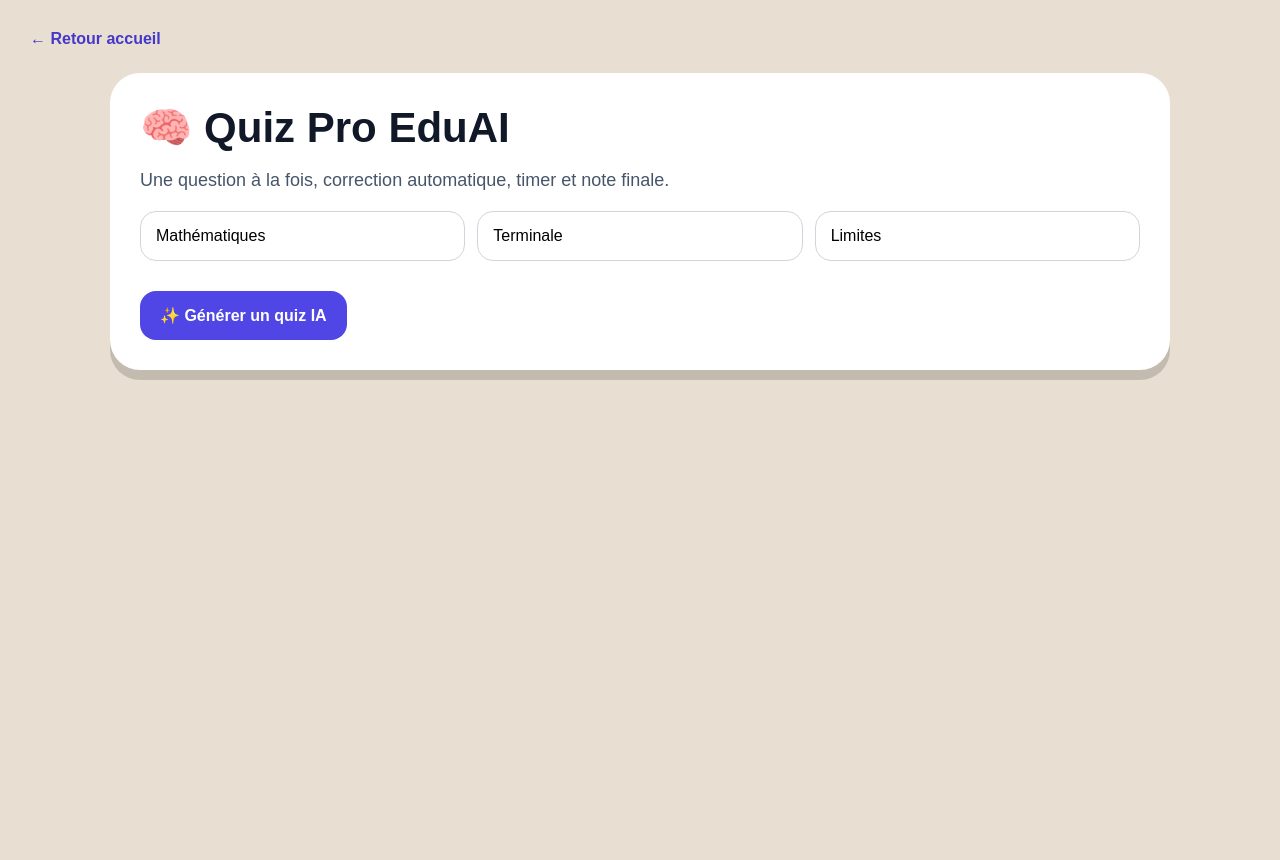
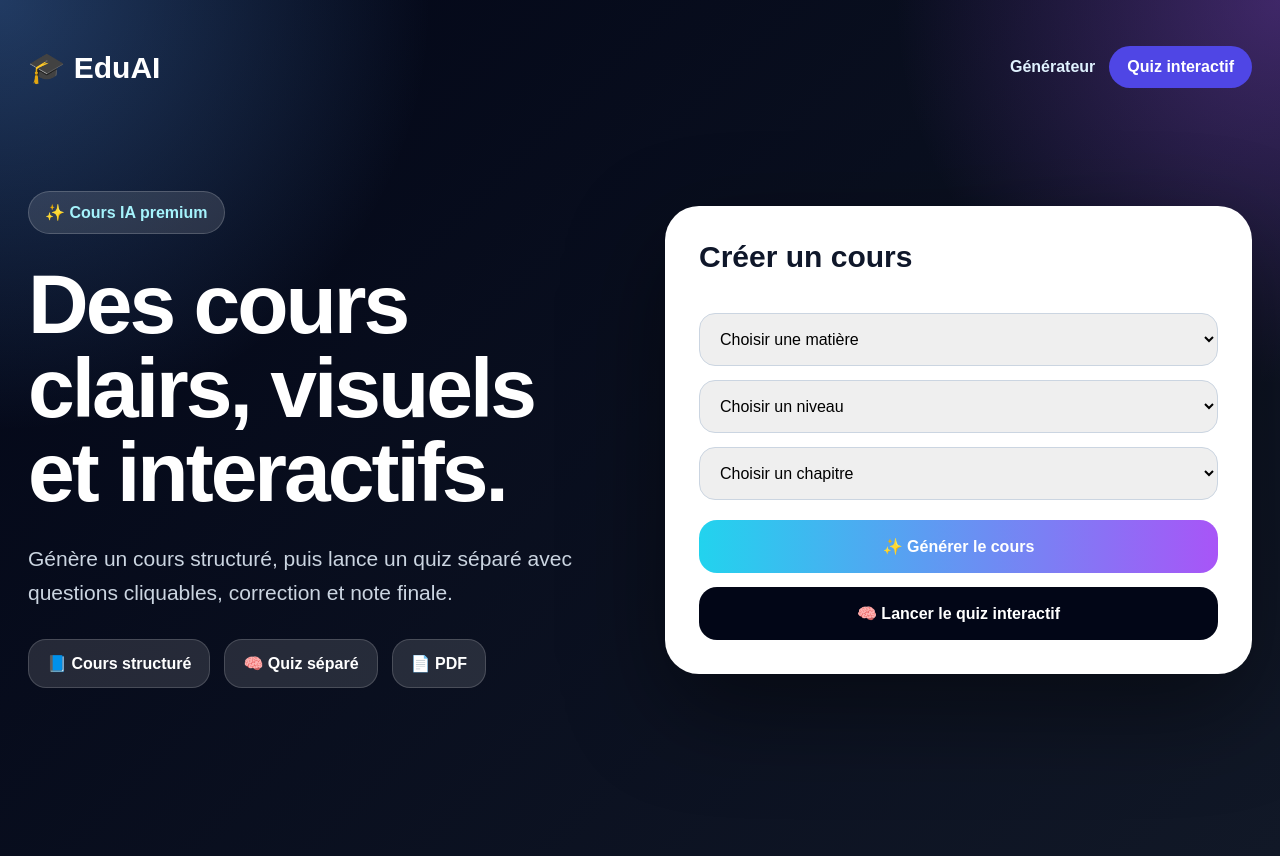
Before and after one commit to samighazouani1234-lab/soutien-scolaire, a Next.js app: page / in a window 1280 px wide. Built offline with nearby package versions, Linux system fonts and the light colour scheme.

Commit message:
Update page.tsx

```diff
--- a/app/page.tsx
+++ b/app/page.tsx
@@ -1,569 +1,168 @@
 "use client";
 
-import { Suspense, useEffect, useState } from "react";
-import { useSearchParams } from "next/navigation";
+import { useMemo, useState } from "react";
+import { data } from "../data/courses";
 
-type Question = {
-  question: string;
-  choices: string[];
-  answer: number;
-  explanation: string;
-  difficulty: string;
-};
+export default function Home() {
+  const [matiere, setMatiere] = useState("");
+  const [niveau, setNiveau] = useState("");
+  const [chapitre, setChapitre] = useState("");
+  const [course, setCourse] = useState("");
+  const [loading, setLoading] = useState(false);
 
-export default function QuizPage() {
+  const niveaux = useMemo(() => {
+    if (!matiere) return [];
+    const selected = (data as any)[matiere];
+    if (!selected) return [];
+    return Object.values(selected).flatMap((cat: any) => Object.keys(cat));
+  }, [matiere]);
+
+  const chapitres = useMemo(() => {
+    if (!matiere || !niveau) return [];
+    const selected = (data as any)[matiere];
+    if (!selected) return [];
+    for (const cat in selected) if (selected[cat][niveau]) return selected[cat][niveau];
+    return [];
+  }, [matiere, niveau]);
+
+  function getSection(title: string) {
+    if (!course) return "";
+    const regex = new RegExp(`### ${title}([\\s\\S]*?)(?=### |$)`);
+    return course.match(regex)?.[1]?.trim() || "";
+  }
+
+  async function generateCourse() {
+    if (!matiere || !niveau || !chapitre) return alert("Choisis une matière, un niveau et un chapitre");
+    setLoading(true);
+    setCourse("");
+
+    try {
+      const res = await fetch("/api/ia", {
+        method: "POST",
+        headers: { "Content-Type": "application/json" },
+        body: JSON.stringify({ matiere, niveau, chapitre }),
+      });
+      const json = await res.json();
+      setCourse(json.content || "Erreur génération du cours.");
+      setTimeout(() => document.getElementById("cours")?.scrollIntoView({ behavior: "smooth" }), 300);
+    } catch {
+      setCourse("Erreur serveur IA.");
+    }
+    setLoading(false);
+  }
+
+  function downloadPDF() {
+    document.title = `Cours-${matiere}-${chapitre}`;
+    window.print();
+  }
+
+  const quizUrl = `/quiz?matiere=${encodeURIComponent(matiere || "Mathématiques")}&niveau=${encodeURIComponent(niveau || "Terminale")}&chapitre=${encodeURIComponent(chapitre || "Limites")}`;
+
   return (
-    <Suspense fallback={<main style={styles.page}>Chargement...</main>}>
-      <QuizContent />
-    </Suspense>
+    <>
+      <style>{`@media print{body *{visibility:hidden}#print-area,#print-area *{visibility:visible}#print-area{position:absolute;left:0;top:0;width:100%;background:white!important;color:black!important;padding:40px}.no-print{display:none!important}}`}</style>
+      <main style={styles.page}>
+        <section style={styles.hero} className="no-print">
+          <nav style={styles.nav}>
+            <div style={styles.logo}>🎓 EduAI</div>
+            <div style={styles.navLinks}>
+              <a href="#generator" style={styles.link}>Générateur</a>
+              <a href={quizUrl} style={styles.quizNav}>Quiz interactif</a>
+            </div>
+          </nav>
+
+          <div style={styles.layout}>
+            <div>
+              <span style={styles.badge}>✨ Cours IA premium</span>
+              <h1 style={styles.title}>Des cours clairs, visuels et interactifs.</h1>
+              <p style={styles.subtitle}>Génère un cours structuré, puis lance un quiz séparé avec questions cliquables, correction et note finale.</p>
+              <div style={styles.tags}>
+                <span style={styles.tag}>📘 Cours structuré</span>
+                <span style={styles.tag}>🧠 Quiz séparé</span>
+                <span style={styles.tag}>📄 PDF</span>
+              </div>
+            </div>
+
+            <div id="generator" style={styles.card}>
+              <h2 style={styles.cardTitle}>Créer un cours</h2>
+              <select style={styles.input} value={matiere} onChange={(e) => { setMatiere(e.target.value); setNiveau(""); setChapitre(""); setCourse(""); }}>
+                <option value="">Choisir une matière</option>
+                {Object.keys(data).map((m) => <option key={m} value={m}>{m}</option>)}
+              </select>
+              <select style={styles.input} value={niveau} onChange={(e) => { setNiveau(e.target.value); setChapitre(""); setCourse(""); }}>
+                <option value="">Choisir un niveau</option>
+                {niveaux.map((n: any) => <option key={n} value={n}>{n}</option>)}
+              </select>
+              <select style={styles.input} value={chapitre} onChange={(e) => { setChapitre(e.target.value); setCourse(""); }}>
+                <option value="">Choisir un chapitre</option>
+                {chapitres.map((c: any) => <option key={c} value={c}>{c}</option>)}
+              </select>
+              <button onClick={generateCourse} style={styles.button}>{loading ? "Génération..." : "✨ Générer le cours"}</button>
+              <a href={quizUrl} style={styles.quizButton}>🧠 Lancer le quiz interactif</a>
+            </div>
+          </div>
+        </section>
+
+        {course && (
+          <section id="cours" style={styles.courseWrap}>
+            <div style={styles.courseHeader} className="no-print">
+              <h2>📘 Cours généré</h2>
+              <div style={styles.headerButtons}>
+                <a href={quizUrl} style={styles.quizButtonSmall}>🧠 Quiz interactif</a>
+                <button onClick={downloadPDF} style={styles.pdfButton}>📄 Télécharger PDF</button>
+              </div>
+            </div>
+
+            <article id="print-area" style={styles.course}>
+              <div style={styles.courseTop}>
+                <div><p style={styles.smallLabel}>{matiere}</p><h1 style={styles.courseTitle}>{chapitre}</h1><p style={styles.level}>{niveau}</p></div>
+                <div style={styles.scoreBadge}>Cours premium</div>
+              </div>
+
+              <Section icon="🚀" title="Introduction" content={getSection("INTRODUCTION")} />
+              <Section icon="🎯" title="Objectifs" content={getSection("OBJECTIFS")} />
+              <Section icon="📚" title="Cours" content={getSection("COURS")} />
+              <Section icon="🔑" title="Définitions" content={getSection("DEFINITIONS")} />
+              <Section icon="🧭" title="Méthodes" content={getSection("METHODES")} />
+              <Section icon="✅" title="Exemples" content={getSection("EXEMPLES")} />
+              <div style={styles.schemaBox}><h2 style={styles.sectionTitle}>📐 Schéma à comprendre</h2><div style={styles.fakeBoard}><div style={styles.axisX}></div><div style={styles.axisY}></div><div style={styles.curve}></div></div><Text content={getSection("SCHEMA_TEXTE")} /></div>
+              <Section icon="🧠" title="À retenir" content={getSection("A_RETENIR")} />
+              <Section icon="🎬" title="Cours vidéo" content={getSection("VIDEO")} />
+              {!getSection("COURS") && <Text content={course} />}
+              <a href={quizUrl} style={styles.quizEndButton} className="no-print">🧠 Faire le quiz interactif de ce chapitre</a>
+            </article>
+          </section>
+        )}
+      </main>
+    </>
   );
 }
 
-function QuizContent() {
-  const params = useSearchParams();
-
-  const [matiere, setMatiere] = useState("Mathématiques");
-  const [niveau, setNiveau] = useState("Terminale");
-  const [chapitre, setChapitre] = useState("Limites");
-
-  const [title, setTitle] = useState("Quiz EduAI");
-  const [questions, setQuestions] = useState<Question[]>([]);
-  const [current, setCurrent] = useState(0);
-  const [selected, setSelected] = useState<number | null>(null);
-  const [answers, setAnswers] = useState<number[]>([]);
-  const [finished, setFinished] = useState(false);
-  const [loading, setLoading] = useState(false);
-  const [timeLeft, setTimeLeft] = useState(30);
-
-  useEffect(() => {
-    setMatiere(params.get("matiere") || "Mathématiques");
-    setNiveau(params.get("niveau") || "Terminale");
-    setChapitre(params.get("chapitre") || "Limites");
-  }, [params]);
-
-  useEffect(() => {
-    if (!questions.length || selected !== null || finished) return;
-
-    const timer = setInterval(() => {
-      setTimeLeft((t) => {
-        if (t <= 1) {
-          clearInterval(timer);
-          validateAnswer(-1);
-          return 0;
-        }
-
-        return t - 1;
-      });
-    }, 1000);
-
-    return () => clearInterval(timer);
-  }, [current, selected, questions.length, finished]);
-
-  async function generateQuiz() {
-    setLoading(true);
-    setQuestions([]);
-    setCurrent(0);
-    setSelected(null);
-    setAnswers([]);
-    setFinished(false);
-    setTimeLeft(30);
-
-    try {
-      const res = await fetch("/api/quiz", {
-        method: "POST",
-        headers: { "Content-Type": "application/json" },
-        body: JSON.stringify({ matiere, niveau, chapitre, count: 10 }),
-      });
-
-      const data = await res.json();
-
-      const finalQuestions =
-        data?.questions && Array.isArray(data.questions)
-          ? data.questions
-          : fallbackQuestions();
-
-      setTitle(data?.title || `Quiz sur ${chapitre}`);
-      setQuestions(finalQuestions);
-      setAnswers(Array(finalQuestions.length).fill(-2));
-    } catch {
-      const finalQuestions = fallbackQuestions();
-      setTitle(`Quiz sur ${chapitre}`);
-      setQuestions(finalQuestions);
-      setAnswers(Array(finalQuestions.length).fill(-2));
-    }
-
-    setLoading(false);
-  }
-
-  function fallbackQuestions(): Question[] {
-    return [
-      {
-        question: `Quelle notion est centrale dans le chapitre : ${chapitre} ?`,
-        choices: [
-          "Une définition du cours",
-          "Un hasard total",
-          "Une règle sans exemple",
-          "Une réponse impossible",
-        ],
-        answer: 0,
-        explanation:
-          "La notion centrale d’un chapitre commence toujours par une définition claire.",
-        difficulty: "facile",
-      },
-      {
-        question: `Pourquoi faut-il faire des exercices sur ${chapitre} ?`,
-        choices: [
-          "Pour mémoriser seulement",
-          "Pour appliquer la méthode",
-          "Pour éviter le cours",
-          "Pour deviner les réponses",
-        ],
-        answer: 1,
-        explanation:
-          "Les exercices servent à appliquer la méthode vue dans le cours.",
-        difficulty: "moyen",
-      },
-      {
-        question: "Quelle est la meilleure stratégie pour réussir ?",
-        choices: [
-          "Lire sans pratiquer",
-          "Apprendre les réponses par cœur",
-          "Comprendre la méthode puis s’entraîner",
-          "Sauter les corrections",
-        ],
-        answer: 2,
-        explanation:
-          "Il faut comprendre la méthode, s’entraîner, puis vérifier avec la correction.",
-        difficulty: "facile",
-      },
-      {
-        question: "Quand faut-il regarder la correction ?",
-        choices: [
-          "Avant de chercher",
-          "Après avoir essayé sérieusement",
-          "Jamais",
-          "Uniquement si la question est facile",
-        ],
-        answer: 1,
-        explanation:
-          "La correction est utile après une vraie tentative, pour comprendre ses erreurs.",
-        difficulty: "facile",
-      },
-      {
-        question: "Que signifie progresser dans un chapitre ?",
-        choices: [
-          "Réussir seulement les questions faciles",
-          "Comprendre, appliquer et corriger ses erreurs",
-          "Copier les réponses",
-          "Passer directement au chapitre suivant",
-        ],
-        answer: 1,
-        explanation:
-          "Progresser signifie comprendre les notions, pratiquer, puis corriger ses erreurs.",
-        difficulty: "moyen",
-      },
-    ];
-  }
-
-  function validateAnswer(index: number) {
-    if (selected !== null) return;
-
-    setSelected(index);
-
-    const copy = [...answers];
-    copy[current] = index;
-    setAnswers(copy);
-  }
-
-  function nextQuestion() {
-    if (current + 1 >= questions.length) {
-      setFinished(true);
-      return;
-    }
-
-    setCurrent(current + 1);
-    setSelected(null);
-    setTimeLeft(30);
-  }
-
-  const score = questions.reduce((total, q, index) => {
-    return total + (answers[index] === q.answer ? 1 : 0);
-  }, 0);
-
-  const note = questions.length ? Math.round((score / questions.length) * 20) : 0;
-  const question = questions[current];
-
-  if (finished) {
-    return (
-      <main style={styles.page}>
-        <section style={styles.finalCard}>
-          <h1>🏆 Résultat final</h1>
-
-          <div style={styles.bigScore}>{note}/20</div>
-
-          <p style={styles.finalText}>
-            Score : {score}/{questions.length}
-          </p>
-
-          <div style={styles.badge}>
-            {note >= 16
-              ? "Excellent travail 🔥"
-              : note >= 12
-              ? "Bon travail 👍"
-              : note >= 8
-              ? "À renforcer 💪"
-              : "À retravailler 📚"}
-          </div>
-
-          <button onClick={generateQuiz} style={styles.primaryButton}>
-            🔁 Changer les questions
-          </button>
-
-          <a href="/" style={styles.homeButton}>
-            Retour au cours
-          </a>
-        </section>
-      </main>
-    );
-  }
-
-  return (
-    <main style={styles.page}>
-      <a href="/" style={styles.back}>
-        ← Retour accueil
-      </a>
-
-      <section style={styles.top}>
-        <h1 style={styles.title}>🧠 Quiz Pro EduAI</h1>
-
-        <p style={styles.subtitle}>
-          Une question à la fois, correction automatique, timer et note finale.
-        </p>
-
-        <div style={styles.form}>
-          <input
-            style={styles.input}
-            value={matiere}
-            onChange={(e) => setMatiere(e.target.value)}
-            placeholder="Matière"
-          />
-
-          <input
-            style={styles.input}
-            value={niveau}
-            onChange={(e) => setNiveau(e.target.value)}
-            placeholder="Niveau"
-          />
-
-          <input
-            style={styles.input}
-            value={chapitre}
-            onChange={(e) => setChapitre(e.target.value)}
-            placeholder="Chapitre"
-          />
-        </div>
-
-        <button onClick={generateQuiz} style={styles.primaryButton}>
-          {loading ? "Génération..." : "✨ Générer un quiz IA"}
-        </button>
-      </section>
-
-      {question && (
-        <section style={styles.quizCard}>
-          <div style={styles.quizHeader}>
-            <div>
-              <strong>{title}</strong>
-
-              <p style={styles.meta}>
-                {matiere} · {niveau} · {chapitre}
-              </p>
-            </div>
-
-            <div style={styles.counter}>
-              {current + 1}/{questions.length}
-            </div>
-          </div>
-
-          <div style={styles.progress}>
-            <div
-              style={{
-                ...styles.progressFill,
-                width: `${((current + 1) / questions.length) * 100}%`,
-              }}
-            />
-          </div>
-
-          <div style={styles.infoRow}>
-            <span style={styles.difficulty}>
-              {question.difficulty || "progressif"}
-            </span>
-
-            <span style={styles.timer}>⏱️ {timeLeft}s</span>
-          </div>
-
-          <h2 style={styles.question}>{question.question}</h2>
-
-          <div style={styles.choices}>
-            {question.choices.map((choice, index) => {
-              const correct = index === question.answer;
-              const selectedChoice = selected === index;
-
-              let style = styles.choice;
-
-              if (selected !== null && correct) {
-                style = { ...styles.choice, ...styles.correct };
-              }
-
-              if (selected !== null && selectedChoice && !correct) {
-                style = { ...styles.choice, ...styles.wrong };
-              }
-
-              return (
-                <button
-                  key={index}
-                  onClick={() => validateAnswer(index)}
-                  style={style}
-                >
-                  {choice}
-                </button>
-              );
-            })}
-          </div>
-
-          {selected !== null && (
-            <div style={styles.correction}>
-              <h3>
-                {selected === question.answer
-                  ? "✅ Bonne réponse"
-                  : selected === -1
-                  ? "⏱️ Temps écoulé"
-                  : "❌ Mauvaise réponse"}
-              </h3>
-
-              <p>{question.explanation}</p>
-
-              <button onClick={nextQuestion} style={styles.nextButton}>
-                {current + 1 === questions.length
-                  ? "Voir la note finale"
-                  : "Question suivante →"}
-              </button>
-            </div>
-          )}
-        </section>
-      )}
-    </main>
-  );
+function Section({ icon, title, content }: { icon: string; title: string; content: string }) {
+  if (!content) return null;
+  return <section style={styles.section}><h2 style={styles.sectionTitle}>{icon} {title}</h2><Text content={content} /></section>;
 }
+function Text({ content }: { content: string }) { return <div style={styles.text}>{content}</div>; }
 
 const styles: any = {
-  page: {
-    minHeight: "100vh",
-    background: "#e8dfd2",
-    color: "#111827",
-    fontFamily: "Arial, sans-serif",
-    padding: 30,
-  },
-
-  back: {
-    color: "#4338ca",
-    fontWeight: 900,
-    textDecoration: "none",
-  },
-
-  top: {
-    maxWidth: 1000,
-    margin: "25px auto",
-    background: "white",
-    padding: 30,
-    borderRadius: 30,
-    boxShadow: "0 10px 0 rgba(0,0,0,0.16)",
-  },
-
-  title: {
-    fontSize: 42,
-    margin: 0,
-  },
-
-  subtitle: {
-    color: "#475569",
-    fontSize: 18,
-  },
-
-  form: {
-    display: "grid",
-    gridTemplateColumns: "repeat(auto-fit,minmax(180px,1fr))",
-    gap: 12,
-    marginTop: 20,
-    marginBottom: 18,
-  },
-
-  input: {
-    padding: 15,
-    borderRadius: 16,
-    border: "1px solid #d1d5db",
-    fontSize: 16,
-  },
-
-  primaryButton: {
-    padding: "15px 20px",
-    borderRadius: 16,
-    border: "none",
-    background: "#4f46e5",
-    color: "white",
-    fontWeight: 900,
-    cursor: "pointer",
-    fontSize: 16,
-    marginTop: 12,
-  },
-
-  quizCard: {
-    maxWidth: 900,
-    margin: "35px auto",
-    background: "white",
-    padding: 34,
-    borderRadius: 34,
-    boxShadow: "0 10px 0 rgba(0,0,0,0.18)",
-  },
-
-  quizHeader: {
-    display: "flex",
-    justifyContent: "space-between",
-    gap: 20,
-    alignItems: "center",
-  },
-
-  meta: {
-    color: "#64748b",
-    marginBottom: 0,
-  },
-
-  counter: {
-    fontSize: 24,
-    fontWeight: 900,
-  },
-
-  progress: {
-    height: 10,
-    background: "#d1d5db",
-    borderRadius: 999,
-    margin: "22px 0",
-    overflow: "hidden",
-  },
-
-  progressFill: {
-    height: "100%",
-    background: "linear-gradient(90deg,#8b5cf6,#ec4899)",
-  },
-
-  infoRow: {
-    display: "flex",
-    justifyContent: "space-between",
-    marginBottom: 22,
-  },
-
-  difficulty: {
-    background: "#eef2ff",
-    color: "#4338ca",
-    padding: "8px 12px",
-    borderRadius: 999,
-    fontWeight: 900,
-  },
-
-  timer: {
-    background: "#fff7ed",
-    color: "#c2410c",
-    padding: "8px 12px",
-    borderRadius: 999,
-    fontWeight: 900,
-  },
-
-  question: {
-    textAlign: "center",
-    fontSize: 28,
-    fontWeight: 600,
-    marginBottom: 30,
-  },
-
-  choices: {
-    display: "grid",
-    gap: 18,
-  },
-
-  choice: {
-    background: "white",
-    border: "1px solid #e5e7eb",
-    padding: "20px 24px",
-    borderRadius: 18,
-    fontSize: 19,
-    textAlign: "left",
-    cursor: "pointer",
-    boxShadow: "0 8px 20px rgba(0,0,0,0.08)",
-  },
-
-  correct: {
-    background: "#dcfce7",
-    border: "2px solid #22c55e",
-  },
-
-  wrong: {
-    background: "#fee2e2",
-    border: "2px solid #ef4444",
-  },
-
-  correction: {
-    marginTop: 26,
-    padding: 22,
-    background: "#f8fafc",
-    borderRadius: 20,
-    lineHeight: 1.6,
-  },
-
-  nextButton: {
-    marginTop: 14,
-    padding: "14px 18px",
-    borderRadius: 14,
-    border: "none",
-    background: "#111827",
-    color: "white",
-    fontWeight: 900,
-    cursor: "pointer",
-  },
-
-  finalCard: {
-    maxWidth: 650,
-    margin: "80px auto",
-    background: "white",
-    borderRadius: 34,
-    padding: 40,
-    textAlign: "center",
-    boxShadow: "0 10px 0 rgba(0,0,0,0.18)",
-  },
-
-  bigScore: {
-    fontSize: 88,
-    fontWeight: 900,
-    color: "#4f46e5",
-  },
-
-  finalText: {
-    fontSize: 22,
-    fontWeight: 800,
-  },
-
-  badge: {
-    background: "#eef2ff",
-    color: "#4338ca",
-    padding: 16,
-    borderRadius: 18,
-    fontWeight: 900,
-    marginTop: 18,
-  },
-
-  homeButton: {
-    display: "block",
-    marginTop: 18,
-    color: "#4f46e5",
-    fontWeight: 900,
-    textDecoration: "none",
-  },
+  page:{minHeight:"100vh",background:"#ede4d6",color:"#0f172a",fontFamily:"Arial, sans-serif"},
+  hero:{minHeight:"100vh",padding:28,background:"radial-gradient(circle at top left,#60a5fa55,transparent 28%), radial-gradient(circle at top right,#a855f755,transparent 25%), linear-gradient(135deg,#020617,#111827)",color:"white"},
+  nav:{maxWidth:1250,margin:"0 auto",display:"flex",justifyContent:"space-between",alignItems:"center",padding:"18px 0"},
+  logo:{fontSize:30,fontWeight:900},navLinks:{display:"flex",gap:14,alignItems:"center",flexWrap:"wrap"},link:{color:"#e0f2fe",fontWeight:900,textDecoration:"none"},
+  quizNav:{background:"#4f46e5",color:"white",padding:"12px 18px",borderRadius:999,fontWeight:900,textDecoration:"none"},
+  layout:{maxWidth:1250,margin:"85px auto 0",display:"grid",gridTemplateColumns:"repeat(auto-fit,minmax(320px,1fr))",gap:50,alignItems:"center"},
+  badge:{display:"inline-block",background:"rgba(255,255,255,0.12)",border:"1px solid rgba(255,255,255,0.18)",padding:"11px 16px",borderRadius:999,fontWeight:900,color:"#a5f3fc"},
+  title:{fontSize:"clamp(48px,8vw,84px)",lineHeight:1,letterSpacing:-3,margin:"28px 0"},subtitle:{fontSize:21,lineHeight:1.6,color:"#cbd5e1",maxWidth:680},
+  tags:{display:"flex",gap:14,flexWrap:"wrap",marginTop:30},tag:{background:"rgba(255,255,255,0.12)",border:"1px solid rgba(255,255,255,0.16)",padding:"14px 18px",borderRadius:18,fontWeight:900},
+  card:{background:"white",color:"#0f172a",padding:34,borderRadius:34,boxShadow:"0 35px 100px rgba(0,0,0,0.45)"},cardTitle:{fontSize:30,marginTop:0},
+  input:{width:"100%",padding:16,marginTop:14,borderRadius:16,border:"1px solid #cbd5e1",boxSizing:"border-box",fontSize:16},
+  button:{width:"100%",marginTop:20,padding:17,border:"none",borderRadius:18,background:"linear-gradient(90deg,#22d3ee,#a855f7)",color:"white",fontWeight:900,cursor:"pointer",fontSize:16},
+  quizButton:{display:"block",textAlign:"center",marginTop:14,padding:17,borderRadius:18,background:"#020617",color:"white",fontWeight:900,textDecoration:"none"},
+  courseWrap:{maxWidth:1180,margin:"0 auto",padding:"70px 28px"},courseHeader:{display:"flex",justifyContent:"space-between",gap:16,alignItems:"center",flexWrap:"wrap",marginBottom:24},headerButtons:{display:"flex",gap:12,flexWrap:"wrap"},
+  quizButtonSmall:{background:"#4f46e5",color:"white",padding:"14px 18px",borderRadius:16,fontWeight:900,textDecoration:"none"},pdfButton:{background:"#22c55e",color:"white",padding:"14px 18px",border:"none",borderRadius:16,fontWeight:900,cursor:"pointer"},
+  course:{background:"white",color:"#0f172a",borderRadius:34,padding:38,boxShadow:"0 10px 0 rgba(0,0,0,0.18)"},courseTop:{display:"flex",justifyContent:"space-between",gap:20,flexWrap:"wrap",borderBottom:"2px solid #e5e7eb",paddingBottom:22,marginBottom:26},
+  smallLabel:{color:"#4f46e5",fontWeight:900,textTransform:"uppercase",letterSpacing:1},courseTitle:{fontSize:"clamp(34px,5vw,58px)",margin:"8px 0"},level:{fontSize:20,color:"#475569",fontWeight:900},scoreBadge:{background:"#eef2ff",color:"#4338ca",padding:"14px 18px",borderRadius:18,fontWeight:900,height:"fit-content"},
+  section:{marginTop:26,padding:24,borderRadius:24,background:"#f8fafc",border:"1px solid #e2e8f0"},sectionTitle:{marginTop:0,fontSize:28},text:{whiteSpace:"pre-wrap",lineHeight:1.75,fontSize:17},
+  schemaBox:{marginTop:26,padding:24,borderRadius:24,background:"#fff7ed",border:"2px solid #fb923c"},fakeBoard:{position:"relative",height:250,background:"linear-gradient(#e5e7eb 1px, transparent 1px), linear-gradient(90deg,#e5e7eb 1px, transparent 1px)",backgroundSize:"28px 28px",borderRadius:20,margin:"18px 0",overflow:"hidden"},axisX:{position:"absolute",left:20,right:20,top:"50%",height:3,background:"#111827"},axisY:{position:"absolute",top:20,bottom:20,left:"50%",width:3,background:"#111827"},curve:{position:"absolute",left:"20%",top:"22%",width:"58%",height:"58%",borderTop:"5px solid #ec4899",borderRight:"5px solid #ec4899",borderRadius:"100% 40% 100% 40%",transform:"rotate(-15deg)"},
+  quizEndButton:{display:"block",marginTop:30,padding:18,borderRadius:18,background:"#4f46e5",color:"white",fontWeight:900,textDecoration:"none",textAlign:"center"},
 };
```
